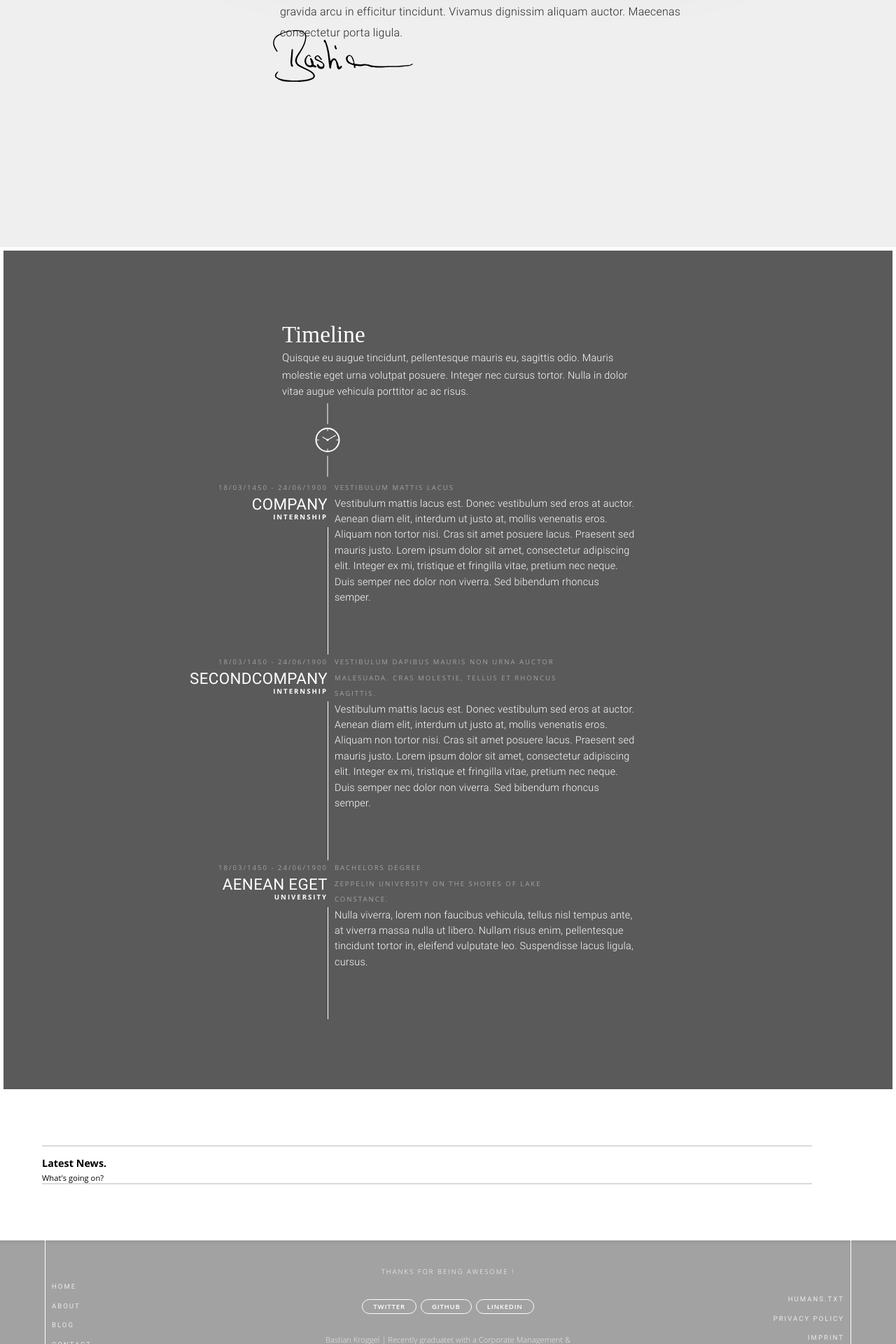
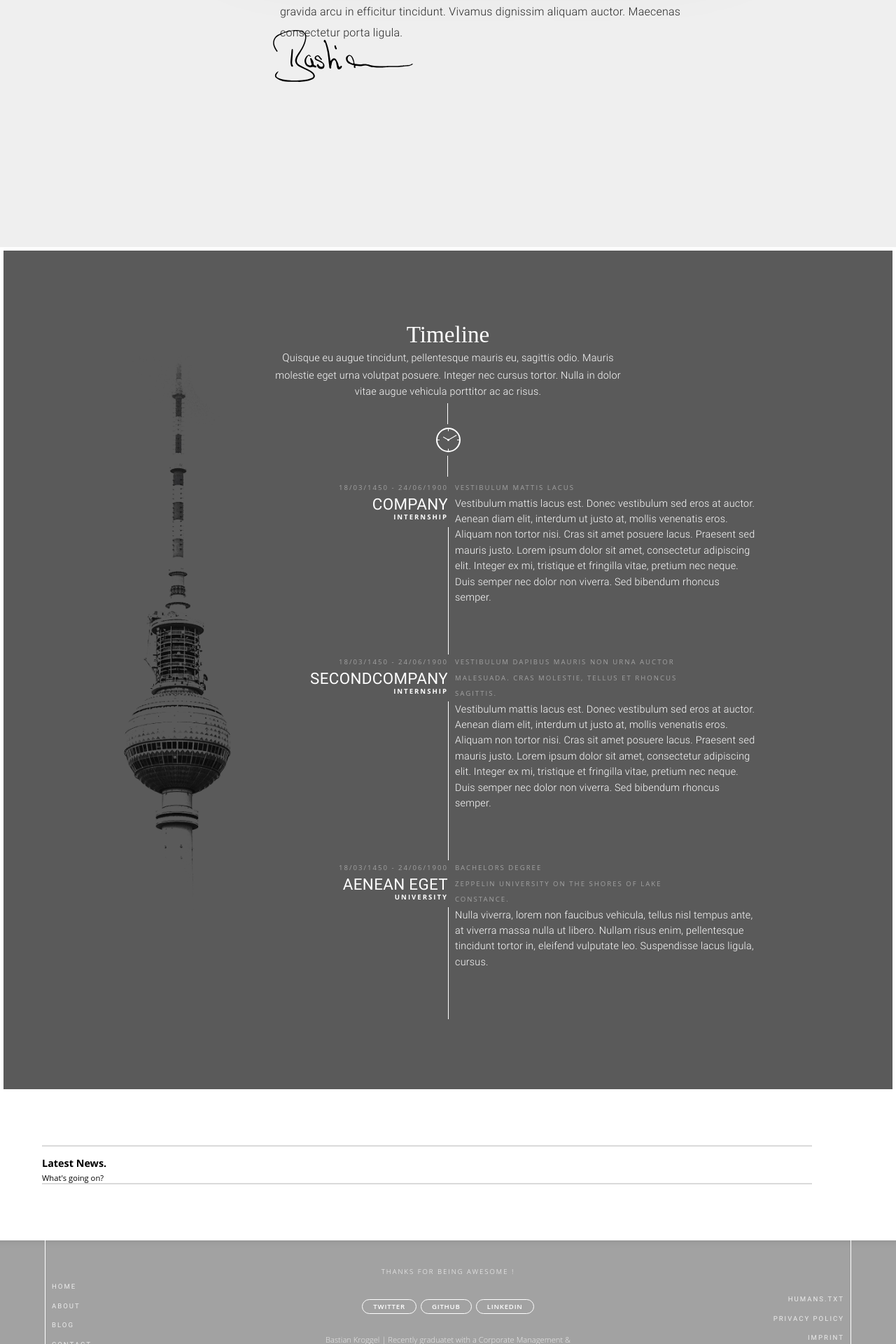
Before and after one commit to bkroggel/luzid, a Jekyll site: the page built from about.md, in a window 1280 px wide. Shown: the part 1183-3103 px from the top of the page at 70% size. Built offline with Jekyll 4.4.1, drawn with Linux system fonts in a browser that asks for light colours; nearby versions of some CDN libraries; some web fonts are replaced; a script that is not in the unit is left out.

Commit message:
added bg-img to timeline section and centered timeline elements, fixed bug where img-caption on about page wasn't displayed correctly

```diff
--- a/_sass/_typography.scss
+++ b/_sass/_typography.scss
@@ -539,10 +539,10 @@ a.link_button.-white {
   text-align: center;
   margin: 0 auto;
   align-self: flex-start;
-  @include media-query($small){
-    text-align: left;
-    margin: 0;
-  };
+  // @include media-query($small){
+  //   text-align: left;
+  //   margin: 0;
+  // };
 }
 
 #bk-timeline p.tl-intro {
--- a/_sass/home/_bk-footer.scss
+++ b/_sass/home/_bk-footer.scss
@@ -18,7 +18,7 @@ footer {
   height: 20px;
   position: absolute;
   left: -5%;
-  box-shadow: inset 0 10px 10px -10px rgba(130,130,130, .6);
+  box-shadow: inset 0 10px 10px -10px rgba(130,130,130, .7);
 }
 
 .bk-footer-2 {
--- a/_sass/home/_static.scss
+++ b/_sass/home/_static.scss
@@ -85,6 +85,17 @@
     bottom: 5px;
     text-align: right;
     border: none;
+    &:before,
+    &:after {
+      content: none;
+    }
+    .image_title,
+    .image_source {
+      p, a {
+        text-align: right;
+        text-shadow: none;
+      }
+    }
   };
 }
 
@@ -95,6 +106,11 @@
   margin: 5px;
   padding: 100px 0;
   width: calc(100% - 10px);
+  @include media-query($small){
+    background: url('/assets/img/dev/berlin.png') no-repeat center, #5a5a5a;
+    background-size: auto 70%;
+    background-position: 15% 150px;
+  };
 }
 
 // #bk-timeline .bk-article-main {
@@ -104,7 +120,7 @@
 .bk-timeline-content {
   margin-top: 0;
   margin-bottom: 0;
-  //padding: 0;
+  padding: 0;
   @include display_flex;
   @include direction_column;
   @include align-items(center);
@@ -115,7 +131,13 @@
 
 .bk-static-style .luzid_element {
   @include media-query($small){
-    transform: translateX(calc(75px));
+    transform: none;
+    position: relative;
+    left: 15%
+  };
+  @include media-query($medium){
+    transform: translateX(10px);
+    left: 50%
   };
   .luzid_el__title {
     z-index: 1;
@@ -164,10 +186,6 @@ $clock-color: white;
   border-radius: 50%;
   border: 2px solid $clock-color;
   margin: 40px 0;
-  @include media-query($small){
-    align-self: flex-start;
-    transform: translateX(calc(-50% + 176px));
-  };
   &:before,
   &:after {
     position: absolute;
@@ -184,8 +202,17 @@ $clock-color: white;
     top: calc(100% + 7px);
     content: '';
   }
+  @include media-query($small){
+    align-self: flex-start;
+    position: relative;
+    left: 15%;
+    transform: translateX(calc(-50% + 102px));
+  };
   @include media-query($medium){
-    transform: translateX(calc(-50% + 65px));
+    left: unset;
+    transform: translateX(0px);
+    margin-left: auto;
+    margin-right: auto;
     &:before {
       content: '';
     }
--- a/about.md
+++ b/about.md
@@ -34,6 +34,6 @@ timeline:
 
 Praesent vehicula laoreet odio ut fringilla. Vestibulum suscipit purus non ornare dignissim. Aenean feugiat rutrum arcu, ac luctus tortor malesuada ac. Mauris eget arcu in eros interdum eleifend. Donec imperdiet quam ante, eu fringilla mi fringilla ut. Donec nec ex eget nisl porta gravida quis in ex. Sed purus quam, imperdiet non lobortis consequat, imperdiet quis quam. Maecenas nec consequat neque, feugiat viverra odio. Fusce ac eleifend ipsum, non tincidunt ipsum. Praesent euismod arcu quis nunc finibus tempus. Curabitur dignissim convallis iaculis. Quisque volutpat hendrerit lacus vel euismod. Mauris iaculis neque quis velit porttitor, ut pharetra justo pellentesque. Aliquam imperdiet lacus nec justo euismod laoreet. Etiam a iaculis enim, id porta ligula.
 
-![Bastian Kroggel](assets/img/dev/bk_big.jpg){: data-subtitle="courtesy of [@FloGehm](https://twitter.com/FloGehm)"}
+![Bastian Kroggel](/assets/img/dev/bk_big.jpg){: data-subtitle="courtesy of [@FloGehm](https://twitter.com/FloGehm)"}
 
 Vestibulum hendrerit purus vel accumsan placerat. Quisque interdum est vel fringilla rhoncus. Nullam dolor turpis, consequat ut ultrices quis, vulputate interdum erat. Ut gravida arcu in efficitur tincidunt. Vivamus dignissim aliquam auctor. Maecenas consectetur porta ligula.
```
Also changed, not shown: assets/img/dev/berlin.png (added).
